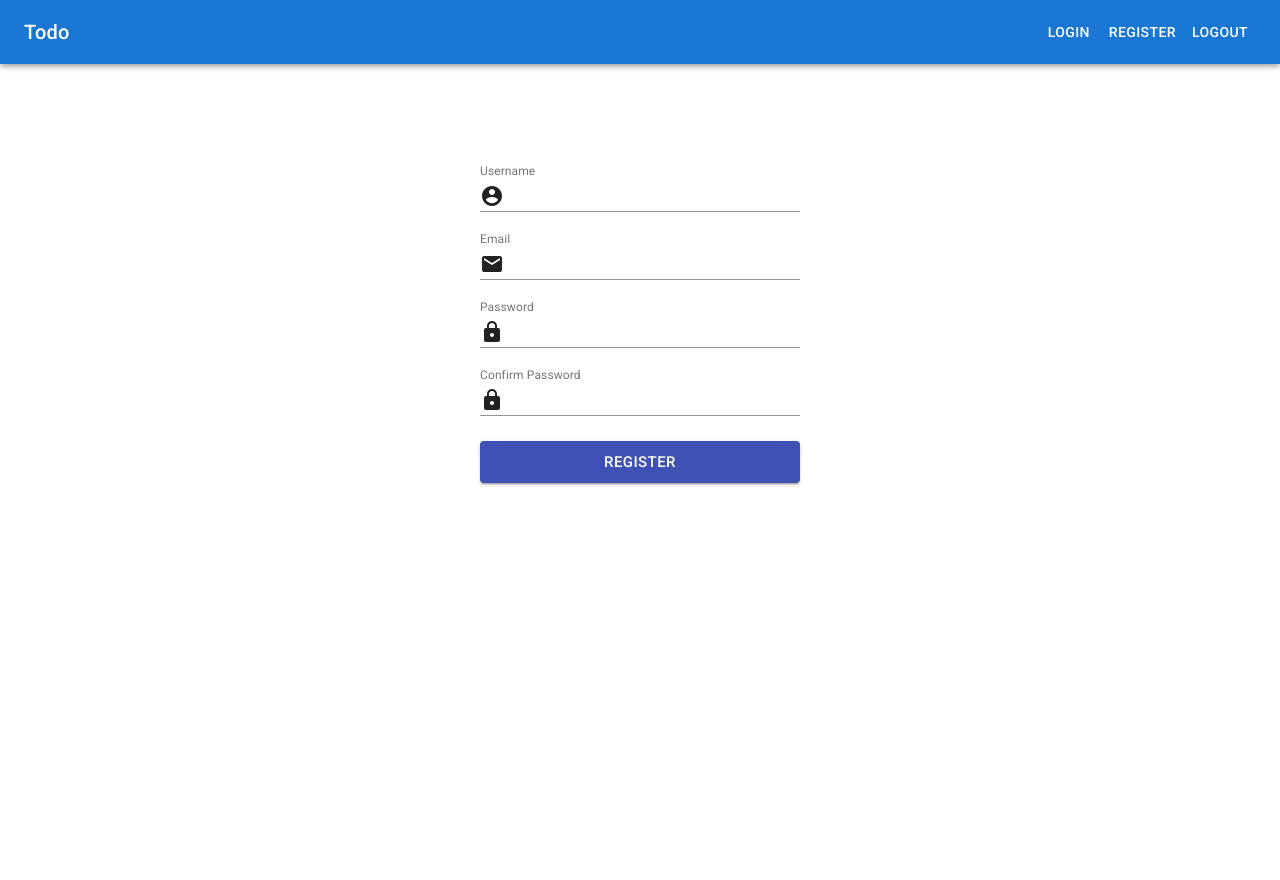
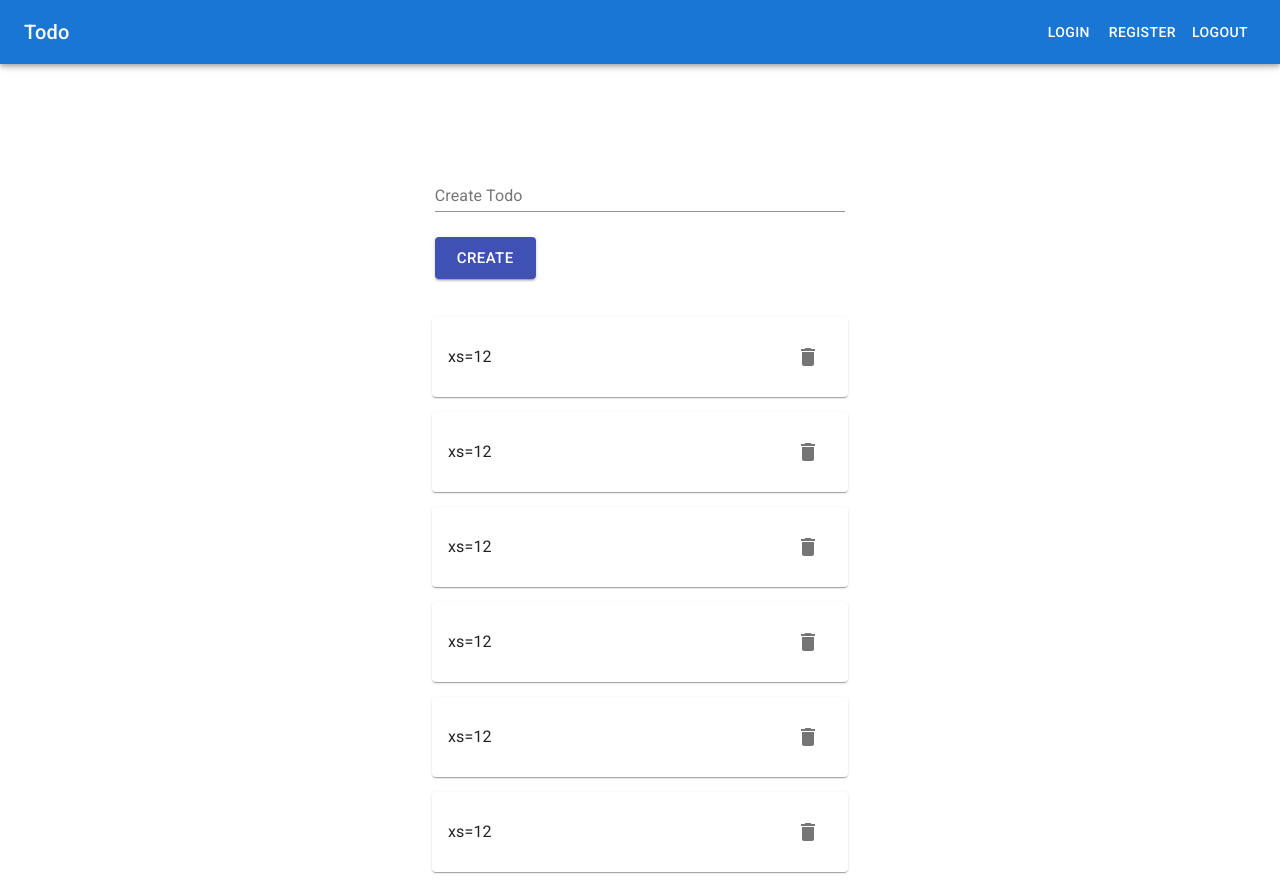
Before and after one commit to plechipt/todo-app, a React (Create React App) app in the folder frontend/: page /register in a window 1280 px wide. Before the commit the page ends 800 px from the top, so only its background shows below. Built offline with nearby package versions, Linux system fonts and the light colour scheme.

Commit message:
handle on path redirect

```diff
--- a/frontend/src/App.js
+++ b/frontend/src/App.js
@@ -14,7 +14,7 @@ const App = () => {
         <Navbar />
       </header>
       <main>
-        {false ? (
+        {true ? (
           <>
             <CreateForm />
             <TodoList />
--- a/frontend/src/components/Authentication/Register.js
+++ b/frontend/src/components/Authentication/Register.js
@@ -34,7 +34,7 @@ const Register = () => {
             fullWidth
             InputProps={{
               startAdornment: (
-                <InputAdornment>
+                <InputAdornment position="start">
                   <AccountCircle />
                 </InputAdornment>
               ),
@@ -48,7 +48,7 @@ const Register = () => {
             type="password"
             InputProps={{
               startAdornment: (
-                <InputAdornment>
+                <InputAdornment position="start">
                   <EmailIcon />
                 </InputAdornment>
               ),
@@ -62,7 +62,7 @@ const Register = () => {
             type="password"
             InputProps={{
               startAdornment: (
-                <InputAdornment>
+                <InputAdornment position="start">
                   <LockIcon />
                 </InputAdornment>
               ),
@@ -76,7 +76,7 @@ const Register = () => {
             type="password"
             InputProps={{
               startAdornment: (
-                <InputAdornment>
+                <InputAdornment position="start">
                   <LockIcon />
                 </InputAdornment>
               ),
--- a/frontend/src/components/Navbar.js
+++ b/frontend/src/components/Navbar.js
@@ -1,4 +1,5 @@
 import React from "react";
+import { useHistory } from "react-router-dom";
 
 import { makeStyles } from "@material-ui/core/styles";
 import AppBar from "@material-ui/core/AppBar";
@@ -14,16 +15,18 @@ const useStyles = makeStyles((theme) => ({
   appBar: {
     background: "#1976D2",
   },
-  menuButton: {
-    marginRight: theme.spacing(2),
-  },
   title: {
     flexGrow: 1,
   },
 }));
 
 const Navbar = () => {
+  const history = useHistory();
   const classes = useStyles();
+
+  const handleOnRedirect = (path) => {
+    history.push(path);
+  };
 
   return (
     <div className={classes.root}>
@@ -32,8 +35,12 @@ const Navbar = () => {
           <Typography variant="h6" className={classes.title}>
             Todo
           </Typography>
-          <Button color="inherit">Login</Button>
-          <Button color="inherit">Register</Button>
+          <Button onClick={() => handleOnRedirect("/login")} color="inherit">
+            Login
+          </Button>
+          <Button onClick={() => handleOnRedirect("/register")} color="inherit">
+            Register
+          </Button>
           <Button color="inherit">Logout</Button>
         </Toolbar>
       </AppBar>
```
Also changed, not shown: 1 other file (tests, documents, lock files or other folders).
